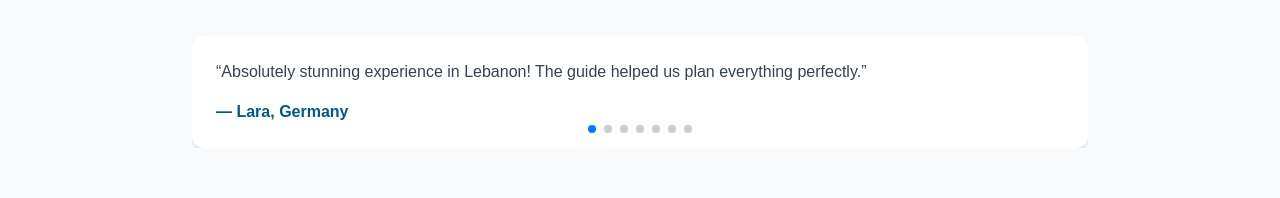
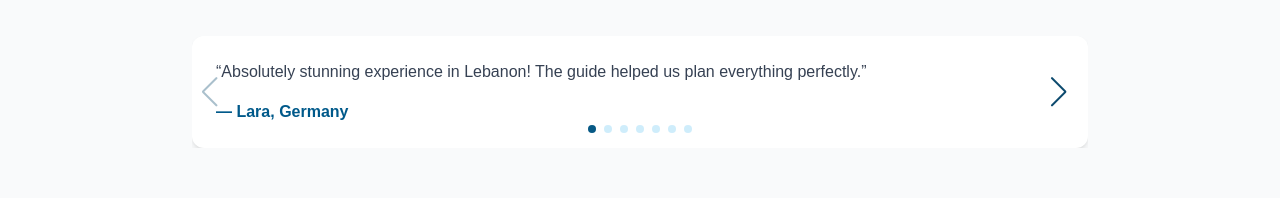
Before and after one commit to Dia8897/project2-frontend-travel-guide, a Next.js app: page / in a window 1280 px wide. Shown: the part 2344-2542 px from the top of the page. Built offline with nearby package versions, Linux system fonts and the light colour scheme.

Commit message:
navigation

```diff
--- a/app/components/reviews.js
+++ b/app/components/reviews.js
@@ -2,10 +2,12 @@ import React, { useRef, useState } from 'react';
 import { Swiper, SwiperSlide } from 'swiper/react';
 import 'swiper/css';
 import 'swiper/css/pagination';
+import '../globals.css';
 
 
 import 'swiper/css';
 import 'swiper/css/pagination';
+import 'swiper/css/navigation';
 
 
 import { Pagination, Navigation } from 'swiper/modules';
@@ -15,6 +17,8 @@ export default function Reviews() {
         <>
             <section className="px-4 py-16 bg-gray-50">
                 <h2 className="text-3xl font-bold text-center text-sky-800 mb-10">Traveler Reviews</h2>
+                {/* <div class="swiper-button-prev"></div>
+<div class="swiper-button-next"></div> */}
                 <Swiper pagination={{ clickable: true }} navigation={true} modules={[Pagination, Navigation]} spaceBetween={30}
                     slidesPerView={1}
                     className="max-w-4xl mx-auto swiper-container">
--- a/app/globals.css
+++ b/app/globals.css
@@ -1,4 +1,24 @@
 @import "tailwindcss";
+
+.swiper-button-next, .swiper-button-prev {
+ color: #0c4a6e !important;
+}
+
+.swiper-button-next::after, .swiper-button-prev::after {
+ height: 30px !important;
+ width: 30px !important;
+ font-size: 30px !important;
+}
+
+
+.swiper-pagination-bullet{
+  background-color: #0ea5e9 !important;
+  opacity: 0.5;
+}
+.swiper-pagination-bullet-active{
+  background-color: 	#075985 !important;
+  opacity: 1;
+}
 
 :root {
   --background: #ffffff;
```
